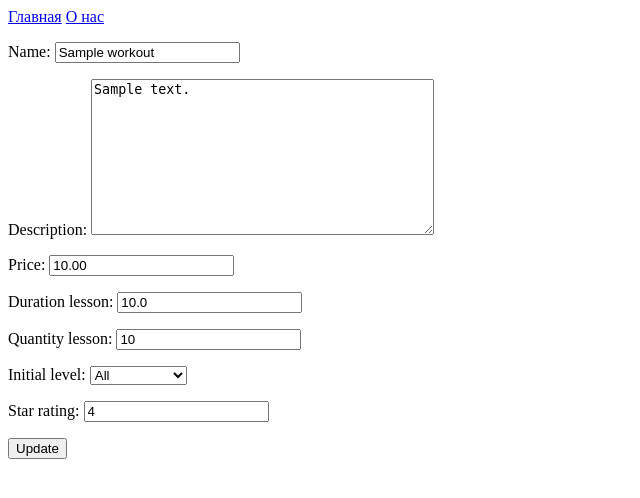
After one commit to galla-okto/otus_training_site, a Django app: page /workout/1/update/ in a window 1280 px wide. The commit adds this page. Shown: the top 498 px of the page, without its empty margins (0-640 px from the left). Run offline with Django 3.2, Linux system fonts and the light colour scheme; tables that the repository leaves empty hold one stand-in row (values such as "Sample post").

Commit message:
Добавляет страницы для редактирования и удаления курса

```diff
--- a/mainapp/models.py
+++ b/mainapp/models.py
@@ -10,6 +10,7 @@ class Trainer(models.Model):
 
     def __str__(self):
         return self.name
+
 
 class Workout(models.Model):
     ALL = 'l'
@@ -34,8 +35,10 @@ class Workout(models.Model):
     def __str__(self):
         return self.name
 
-    # def get_absolute_url(self):
-    #     return reverse('workout_detail', kwargs={'pk': self.pk})
+    def get_absolute_url(self):
+        # return reverse('mainapp:index', kwargs={'pk': self.pk})
+        return reverse('mainapp:index')
+
 
 class Schedule(models.Model):
     workout = models.ForeignKey(Workout, on_delete=models.PROTECT)
--- a/mainapp/templates/mainapp/incs/workouts_list.html
+++ b/mainapp/templates/mainapp/incs/workouts_list.html
@@ -5,6 +5,8 @@
             <a href="{% url 'main:workout' pk=item.pk %}">
                 {{ item.name }} ({{ item.star_rating }})
             </a>
+            <a href="{% url 'main:workout-update' pk=item.pk %}">Редактировать</a>
+            <a href="{% url 'main:workout-delete' pk=item.pk %}">Удалить</a>
         </li>
     {% endfor %}
 </ul>
--- /dev/null
+++ b/mainapp/templates/mainapp/workout_update_form.html
@@ -0,0 +1,10 @@
+{% extends 'mainapp/base.html' %}
+
+{% block container %}
+
+    <form method="post">{% csrf_token %}
+        {{ form.as_p }}
+        <input type="submit" value="Update">
+    </form>
+
+{% endblock %}
--- a/mainapp/urls.py
+++ b/mainapp/urls.py
@@ -24,4 +24,12 @@ urlpatterns = [
     path('workout/add/',
          views.WorkoutCreateView.as_view(),
          name='workout-add'),
+
+    path('workout/<int:pk>/update/',
+         views.WorkoutUpdateView.as_view(),
+         name='workout-update'),
+
+    path('workout/<int:pk>/delete/',
+         views.WorkoutDeleteView.as_view(),
+         name='workout-delete'),
 ]
--- a/mainapp/views.py
+++ b/mainapp/views.py
@@ -1,6 +1,6 @@
 from django.shortcuts import render, get_object_or_404
 from django.urls import reverse_lazy
-from django.views.generic import DetailView, ListView, CreateView
+from django.views.generic import DetailView, ListView, CreateView, UpdateView, DeleteView
 
 from mainapp.models import Workout
 
@@ -65,4 +65,16 @@ class WorkoutDetailView(PageNameMixin, DetailView):
 class WorkoutCreateView(CreateView):
     model = Workout
     fields = '__all__'
+    # success_url = reverse_lazy('mainapp:index')
+
+
+class WorkoutUpdateView(UpdateView):
+    model = Workout
+    fields = '__all__'
+    template_name_suffix = '_update_form'
+    # success_url = reverse_lazy('mainapp:index')
+
+
+class WorkoutDeleteView(DeleteView):
+    model = Workout
     success_url = reverse_lazy('mainapp:index')
```
Also changed, not shown: mainapp/templates/mainapp/workout_confirm_delete.html (added, +10 -0 lines).
